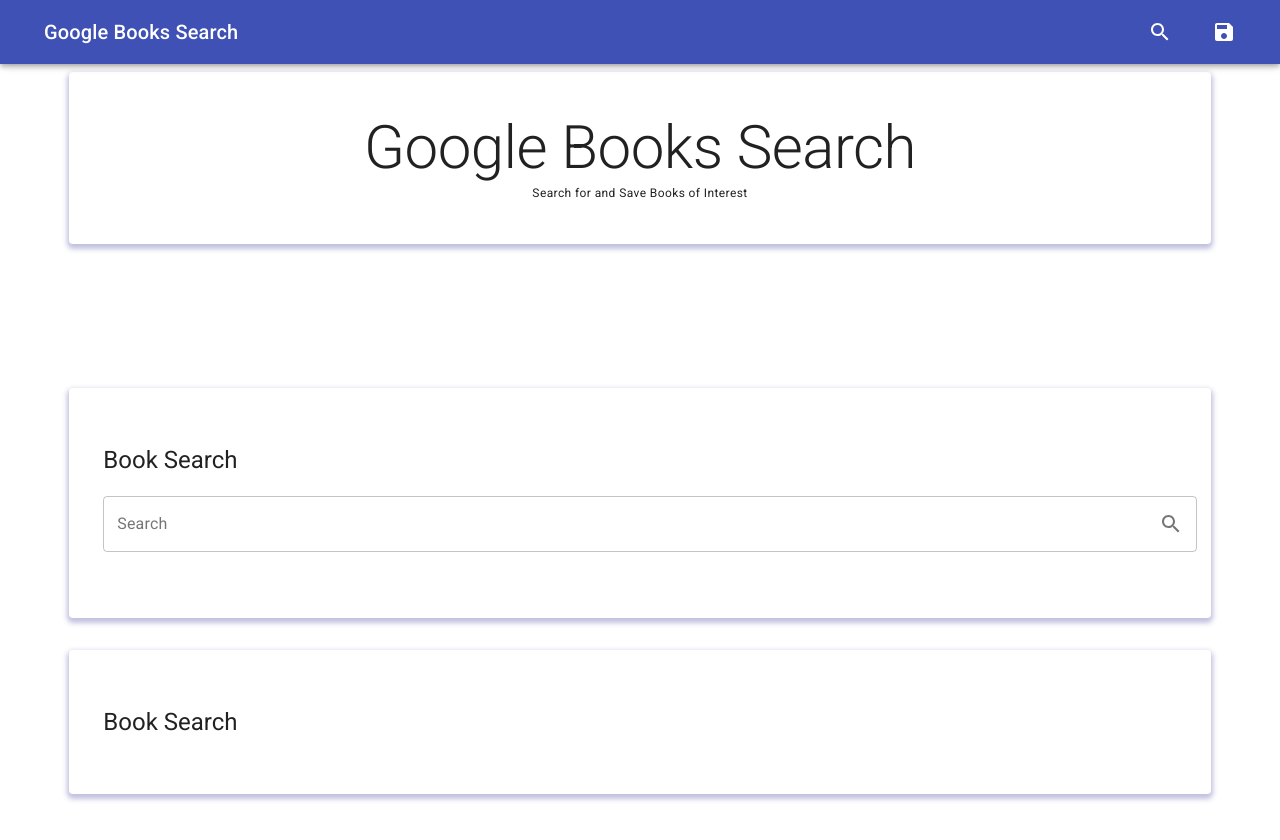
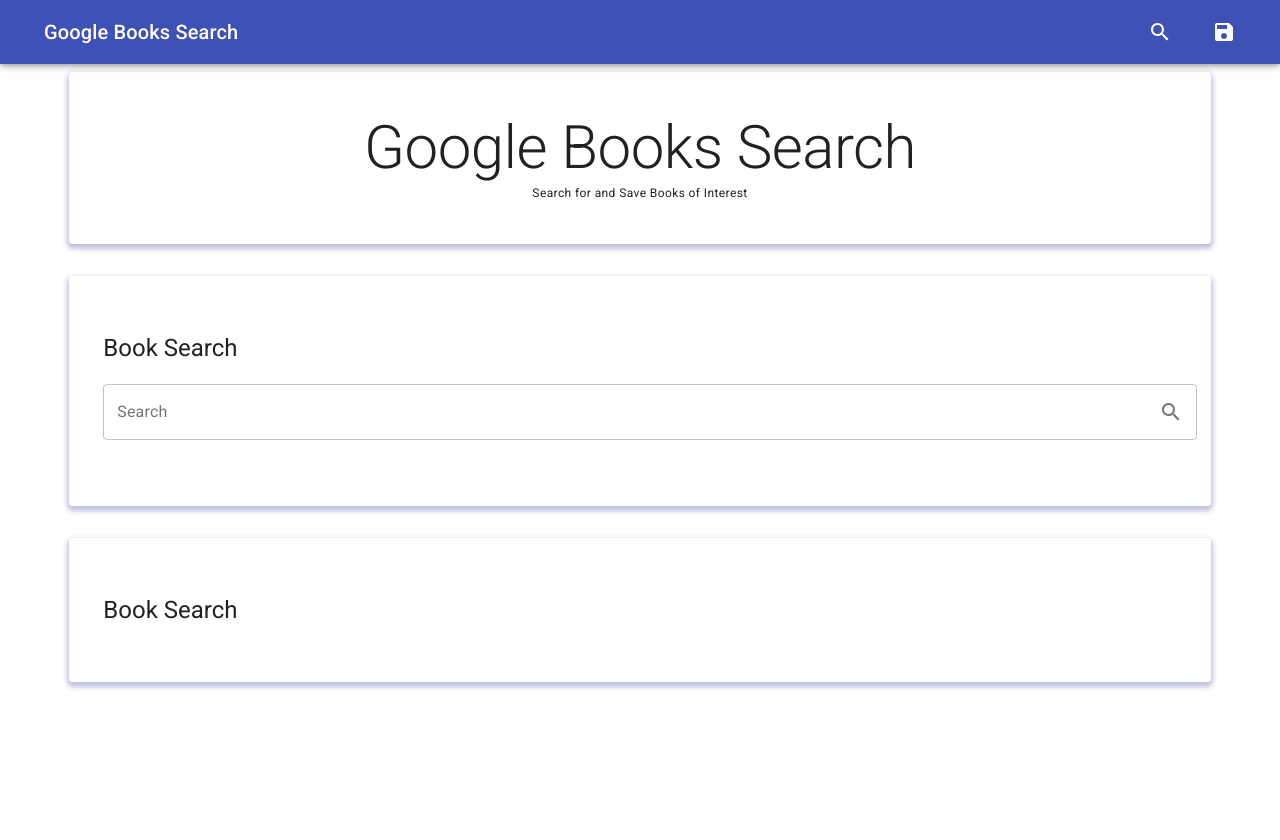
Before and after one commit to adliano/GoogleBooksSearch, a React (Create React App) app in the folder client/: page / in a window 1280 px wide. Shown: the top 840 px of the page. After the commit the page ends 800 px from the top, so only its background shows below. Built offline with nearby package versions, Linux system fonts and the light colour scheme; no server answers; a web font is replaced by a local one.

Commit message:
layout fixed

```diff
--- a/client/src/components/BookShelve/index.js
+++ b/client/src/components/BookShelve/index.js
@@ -6,9 +6,8 @@
 function BookShelve (props) {
   return (
     <>
-      <Box mt={-14}>
       <Paper>
-          <Box m={2} style={{ backgroung: 'red' }}>
+        <Box m={2}>
           <H5 style={{ margin: 10 }} align='inherit'>
             {props.header}
           </H5>
@@ -17,7 +16,6 @@
           </Box>
         </Box>
       </Paper>
-      </Box>
     </>
   )
 }
--- a/client/src/components/paper/index.js
+++ b/client/src/components/paper/index.js
@@ -13,11 +13,13 @@
   /// Return the component
   return (
     <>
+    <Box mb={-14}>
       <Grid container justify='center'>
         <Grid item item xs={12} md={12} lg={11} xl={11}>
           <Paper className={classes.root}>{props.children}</Paper>
         </Grid>
       </Grid>
+    </Box>
     </>
   )
 }
```
Lines whose indentation alone changed are shown as unchanged.
